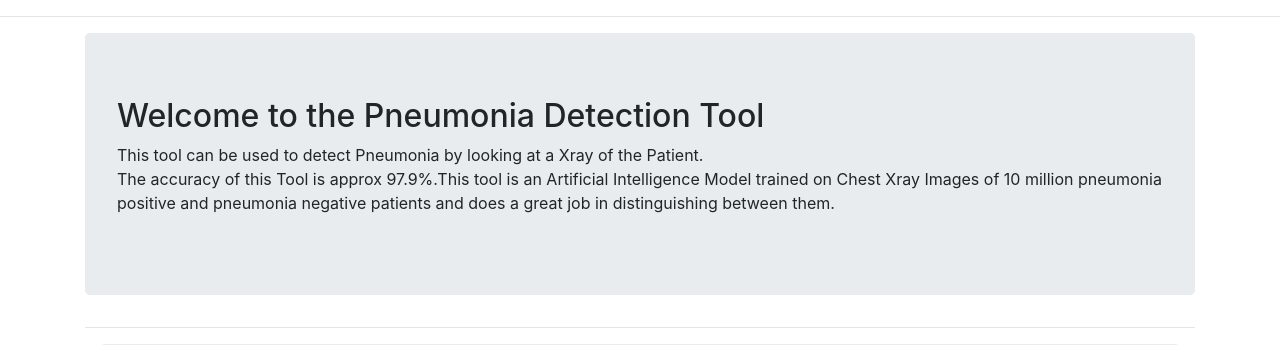
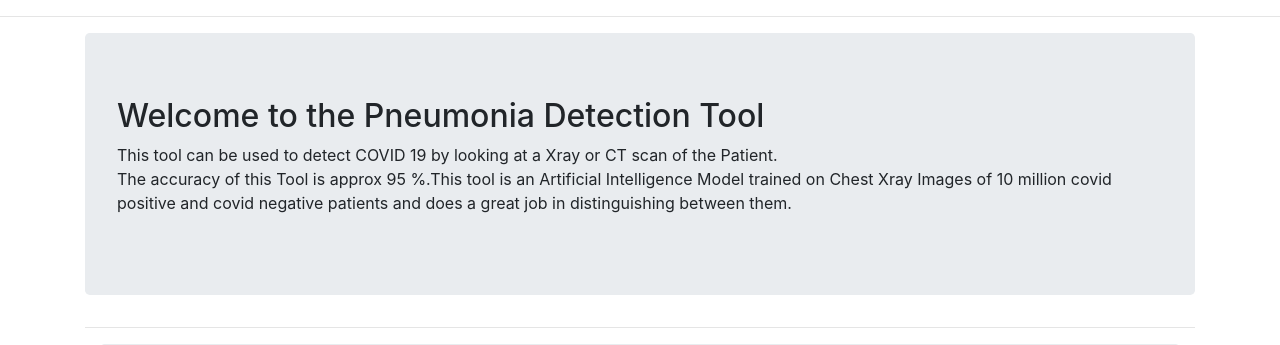
Before and after one commit to AdarshPan/HealTechDeployMent, a Django app: page / in a window 1280 px wide. Shown: the part 56-401 px from the top of the page. Run offline with Django 3.2, Linux system fonts and the light colour scheme; some libraries are stand-ins or nearby versions.

Commit message:
Update prediction.html

```diff
--- a/HealTech/HealthTechnology/XrayApp/templates/XrayApp/prediction.html
+++ b/HealTech/HealthTechnology/XrayApp/templates/XrayApp/prediction.html
@@ -16,8 +16,8 @@
 
 
 
-            <h8>This tool can be used to detect Pneumonia by looking at a Xray of the Patient. </h8>
-<p>The accuracy of this Tool is approx 97.9%.This tool is an Artificial Intelligence Model trained on Chest Xray Images of 10 million  pneumonia positive and pneumonia negative patients and does a great job in distinguishing between them. </p>
+            <h8>This tool can be used to detect COVID 19 by looking at a Xray or CT scan of the Patient. </h8>
+<p>The accuracy of this Tool is approx 95 %.This tool is an Artificial Intelligence Model trained on Chest Xray Images of 10 million  covid positive and covid negative patients and does a great job in distinguishing between them. </p>
 
 
         </div>
```
